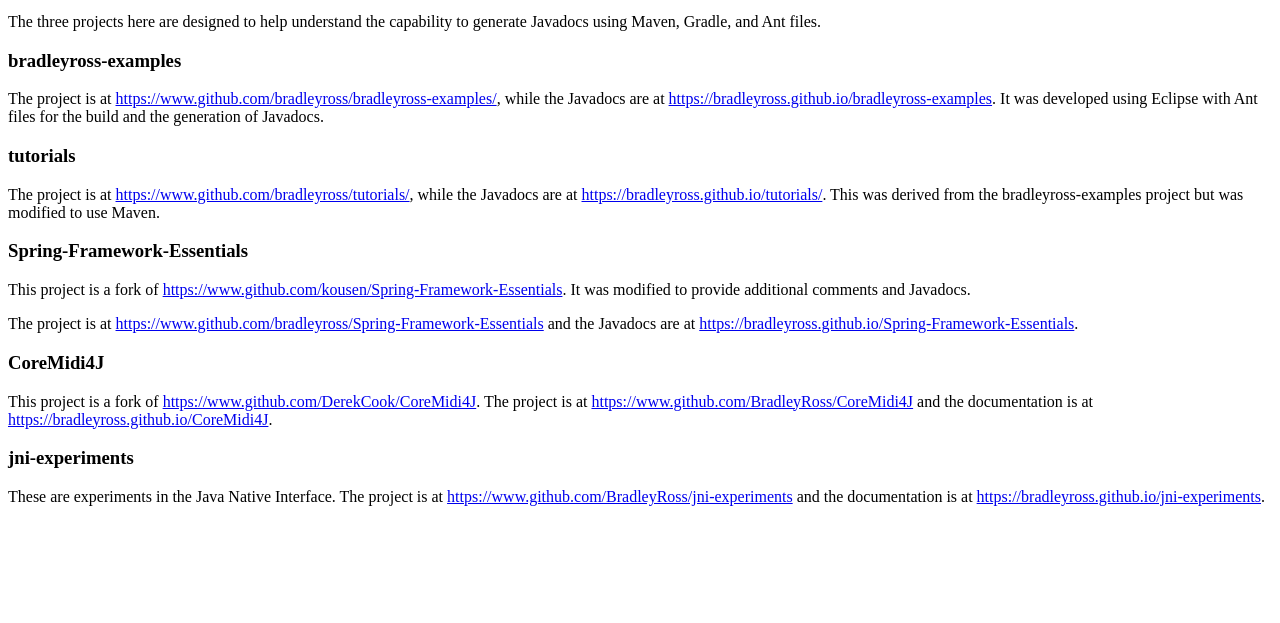
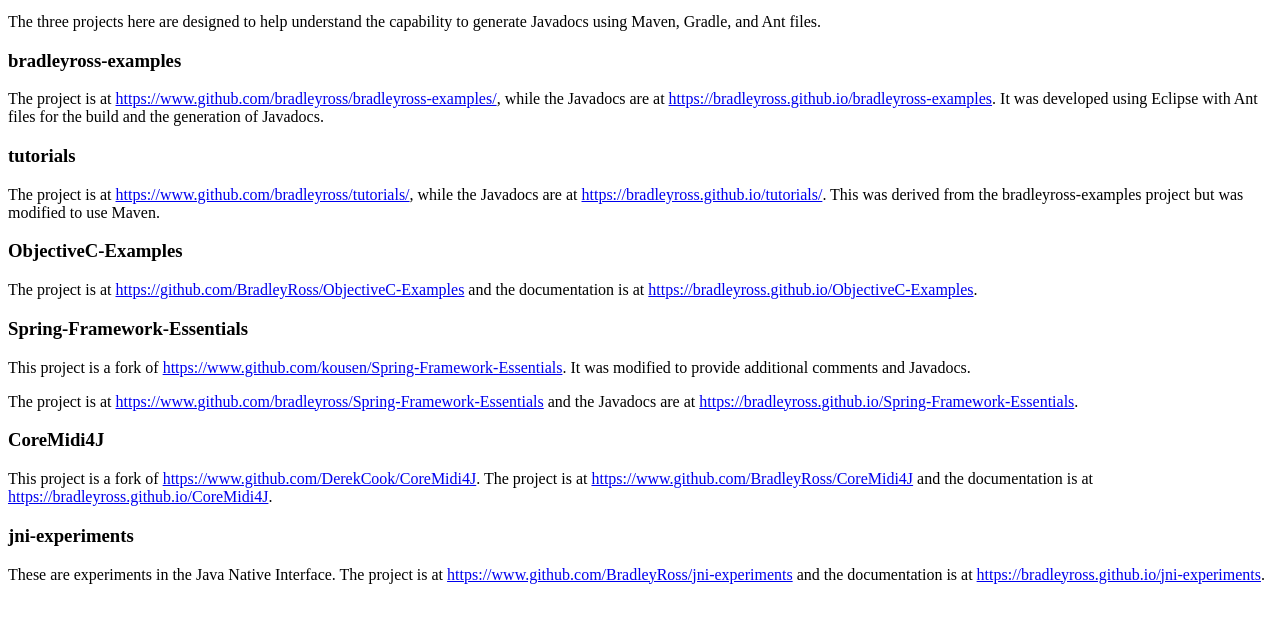
Before and after one commit to BradleyRoss/bradleyross.github.io, a plain HTML site: page index.html in a window 1280 px wide. Shown: the part 101-724 px from the top of the page. Drawn offline with Linux system fonts and the light colour scheme.

Commit message:
Update index.html
I am adding material for the ObjectiveC-Examples repository.

```diff
--- a/index.html
+++ b/index.html
@@ -25,6 +25,10 @@
    <a href="https://bradleyross.github.io/tutorials/" target="_blank">
    https://bradleyross.github.io/tutorials/</a>.  This was derived from the bradleyross-examples
    project but was modified to use Maven.</p>
+<h3>ObjectiveC-Examples</h3>
+<p>The project is at <a href="https://github.com/BradleyRoss/ObjectiveC-Examples" target="_blank">
+   https://github.com/BradleyRoss/ObjectiveC-Examples</a> and the documentation is at
+   <a href="https://bradleyross.github.io/ObjectiveC-Examples">https://bradleyross.github.io/ObjectiveC-Examples</a>.</p>
 <h3>Spring-Framework-Essentials</h3>
 <p>This project is a fork of <a href="https://www.github.com/kousen/Spring-Framework-Essentials" target="_blank">
    https://www.github.com/kousen/Spring-Framework-Essentials</a>.  It was modified to provide additional comments
```
